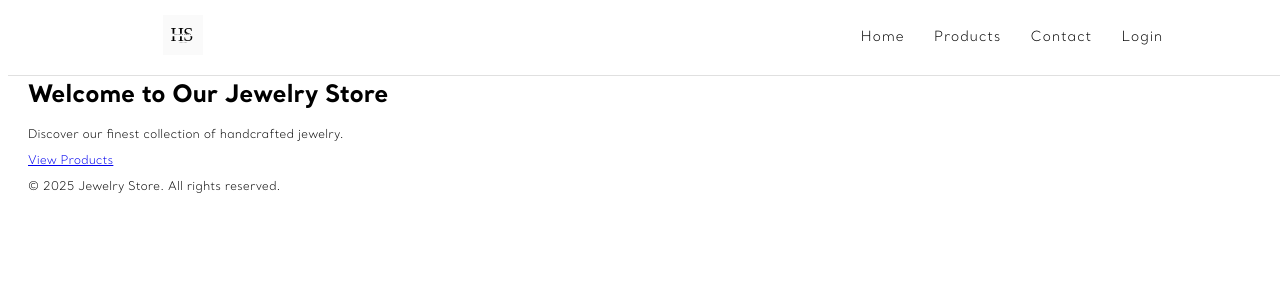
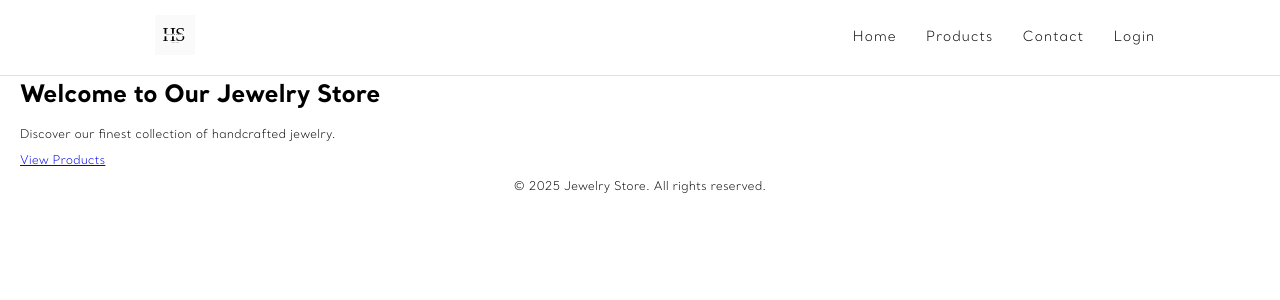
Before and after one commit to jW028/hush-shine, a PHP site: page /index.php in a window 1280 px wide. Shown: the top 300 px of the page. Run offline with PHP 8.4, Linux system fonts and the light colour scheme.

Commit message:
fixed footer

```diff
--- a/css/app.css
+++ b/css/app.css
@@ -13,12 +13,16 @@
 body {
     font-family: 'Santral', sans-serif;
     font-size: 12px;;
-
+    margin: 0;
+    height: 100%;
+    display: flex;
+    flex-direction: column;
 }
 
 footer {
-    padding: 10px 50px;
+    padding: 10px;
     background: #ccc;
+    text-align: center;
 }
 
 .header {
@@ -101,6 +105,7 @@ form a::after {
     background: #fff;
     display: block;
     align-content: center;
+    flex: 1;
 }
 
 .product {
```
